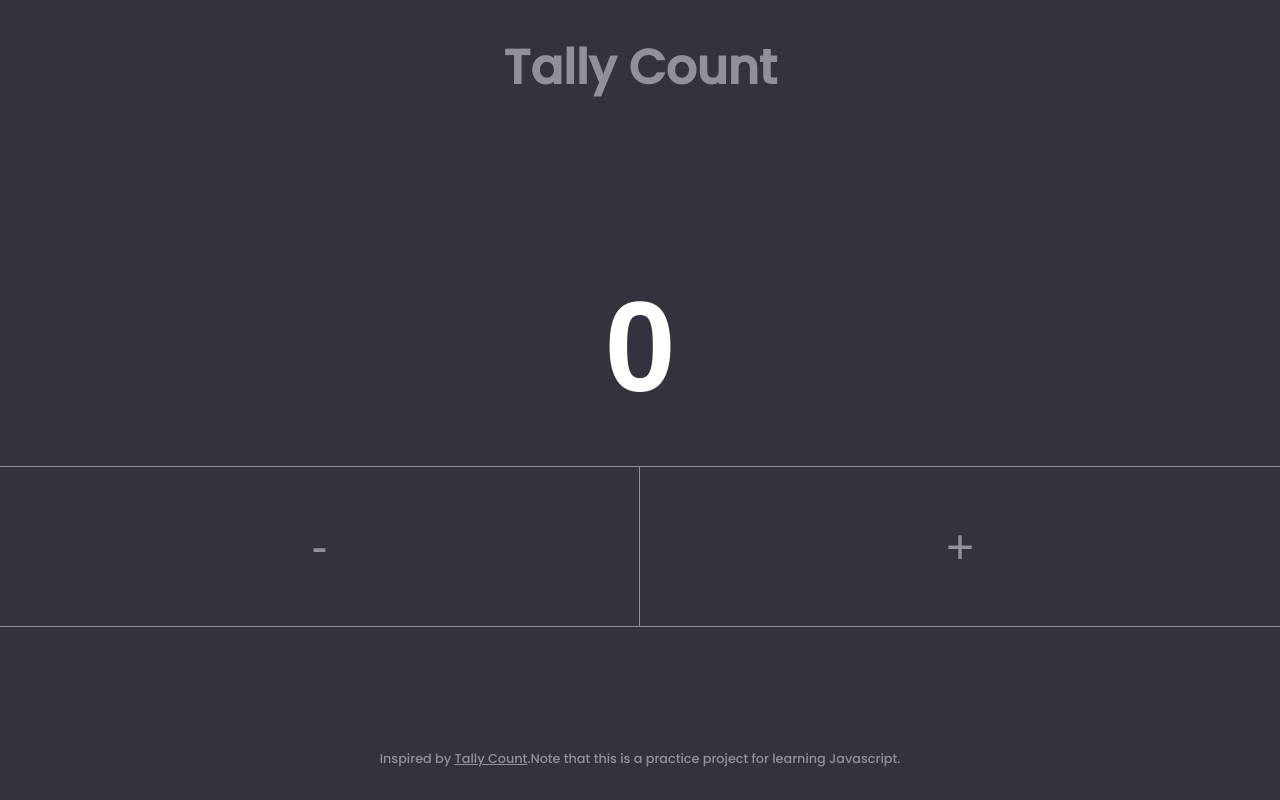
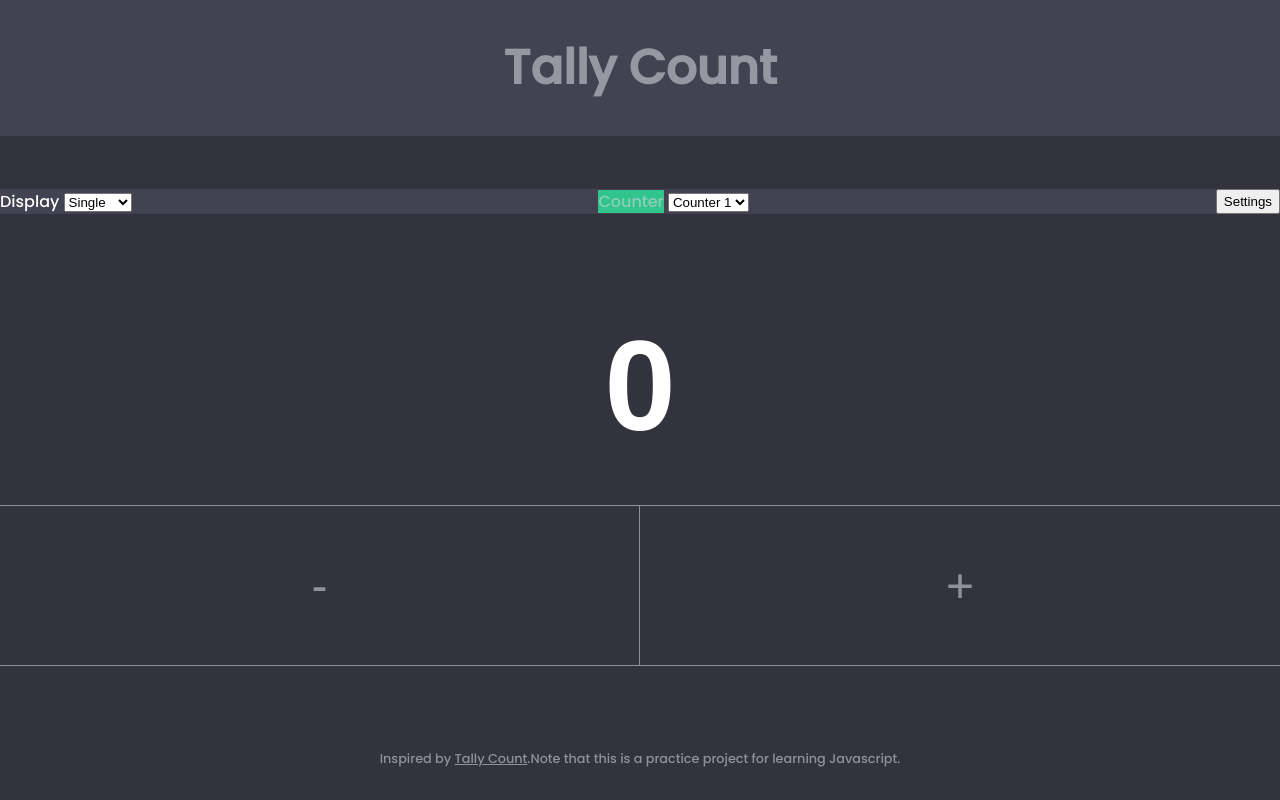
Before and after one commit to Dino04-cyber/OSVJOV233_FTC2306_GROUPC_Osvaldino-Jovete_Interactive-Web-Apps, a plain HTML site: page OSVJOV233_FTC2306_GROUPC_OsvaldinoJovete_IWA1/index.html in a window 1280 px wide. Drawn offline with Linux system fonts and the light colour scheme.

```diff
--- a/OSVJOV233_FTC2306_GROUPC_OsvaldinoJovete_IWA1/index.html
+++ b/OSVJOV233_FTC2306_GROUPC_OsvaldinoJovete_IWA1/index.html
@@ -17,9 +17,9 @@
             Tally Count
         </h1>
     </header>
-    <!-- <aside class="controls">
+    <aside class="controls">
         <label>
-            <span>Display</span>
+            <span class="controls_b">Display</span>
             <select>
                 <option>Single</option>
                 <option>Multiple</option>
@@ -27,7 +27,7 @@
         </label>
 
         <label>
-            <span>Counter</span>
+            <span class="controls_b1">Counter</span>
             <select>
                 <option>Counter 1</option>
                 <option>Counter 2</option>
@@ -36,7 +36,7 @@
         </label>
 
         <button>Settings</button>
-    </aside> -->
+    </aside>
     <main class="counter">
         <input class="counter__value" data-key="number" value="0">
        <div class="counter__actions">
--- a/OSVJOV233_FTC2306_GROUPC_OsvaldinoJovete_IWA1/style.css
+++ b/OSVJOV233_FTC2306_GROUPC_OsvaldinoJovete_IWA1/style.css
@@ -27,6 +27,9 @@
 
 .header{
     text-align: center;
+    display: flex;
+    background: var(--color-medium-grey);
+    justify-content: center;
 }
 
 .header_title{
@@ -37,9 +40,22 @@
 /*controls*/
 
 .controls{
-    background: yellow;
+    display: flex;
+    justify-content: space-between;
+    background: var(--color-medium-grey);
 }
 
+.controls_b{
+    border: 0;
+    border-radius: 10%;
+}
+
+.controls_b1{
+    border: 0;
+    width: 50%;
+    color: var(--color-light-grey);
+    background: var(--color-green);
+}
 /* counter */
 
 .counter{
```
Also changed, not shown: OSVJOV233_FTC2306_GROUPC_OsvaldinoJovete_IWA3/Challenge 1.html (added, +11 -0 lines), OSVJOV233_FTC2306_GROUPC_OsvaldinoJovete_IWA3/Challenge 2.html (added, +11 -0 lines), OSVJOV233_FTC2306_GROUPC_OsvaldinoJovete_IWA3/JS/Challenge 1.js (added), OSVJOV233_FTC2306_GROUPC_OsvaldinoJovete_IWA3/JS/Challenge 2.js (added).
